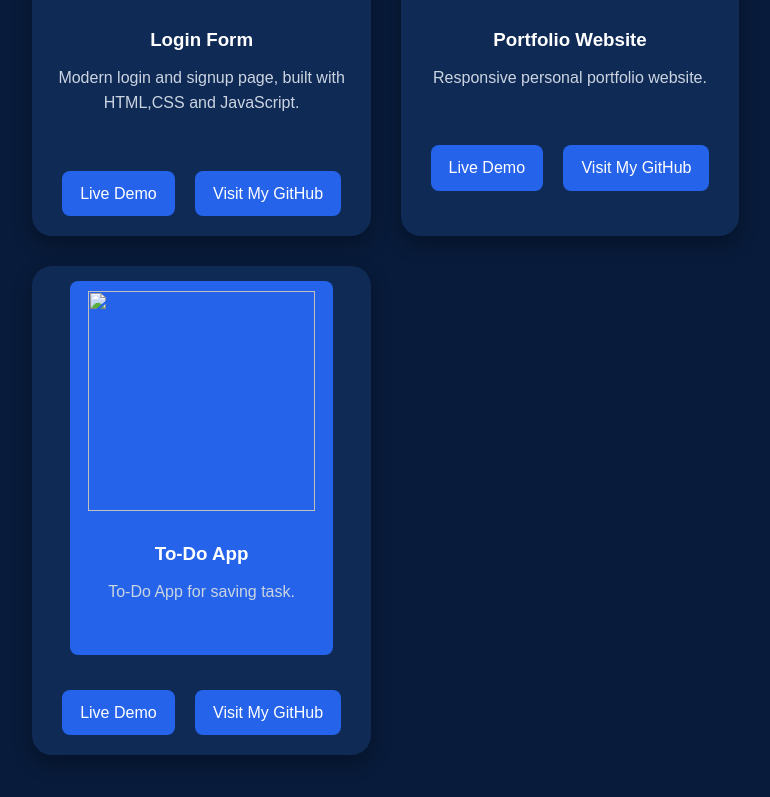
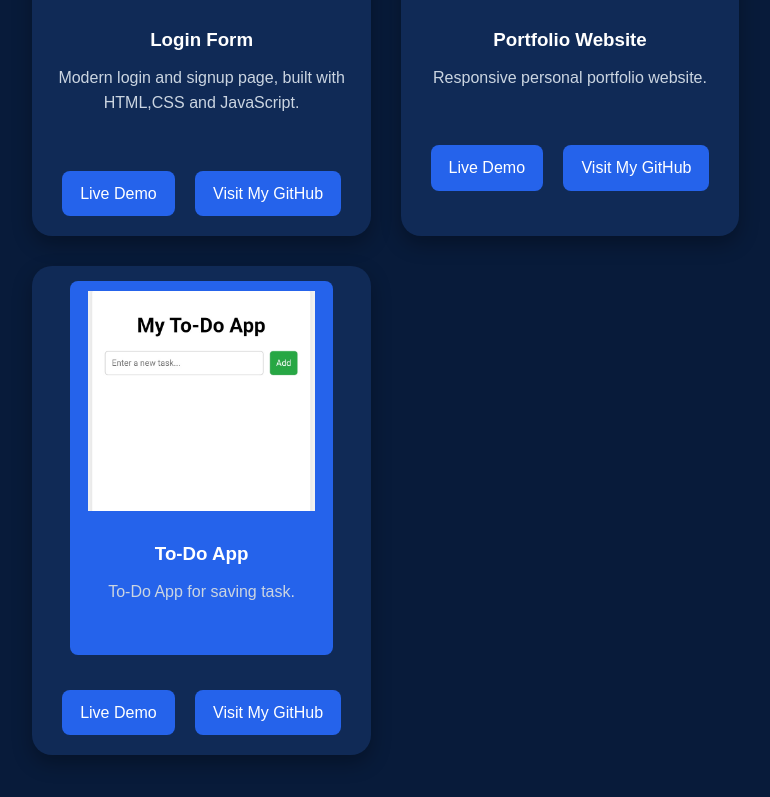
Before and after one commit to Saniskty/Portfolio, a plain HTML site: page index.html in a window 1280 px wide. Shown: the part 3735-4532 px from the top of the page, without its empty margins (70-840 px from the left). Drawn offline with Linux system fonts and the light colour scheme.

Commit message:
Push index.html
Upload changes

```diff
--- a/index.html
+++ b/index.html
@@ -207,7 +207,7 @@ I am open to collaboration, internships, and opportunities in software developme
     </div>
 
     <div class="project-card">
-      <img src="images/todoapp.jpg">
+      <img src="images/saniapp.jpg">
       <h3>To-Do App</h3>
       <p>To-Do App for saving task.</p>
       <a href="https://sanisalisu17.github.io/TodoApp/">Live Demo</a>
```
